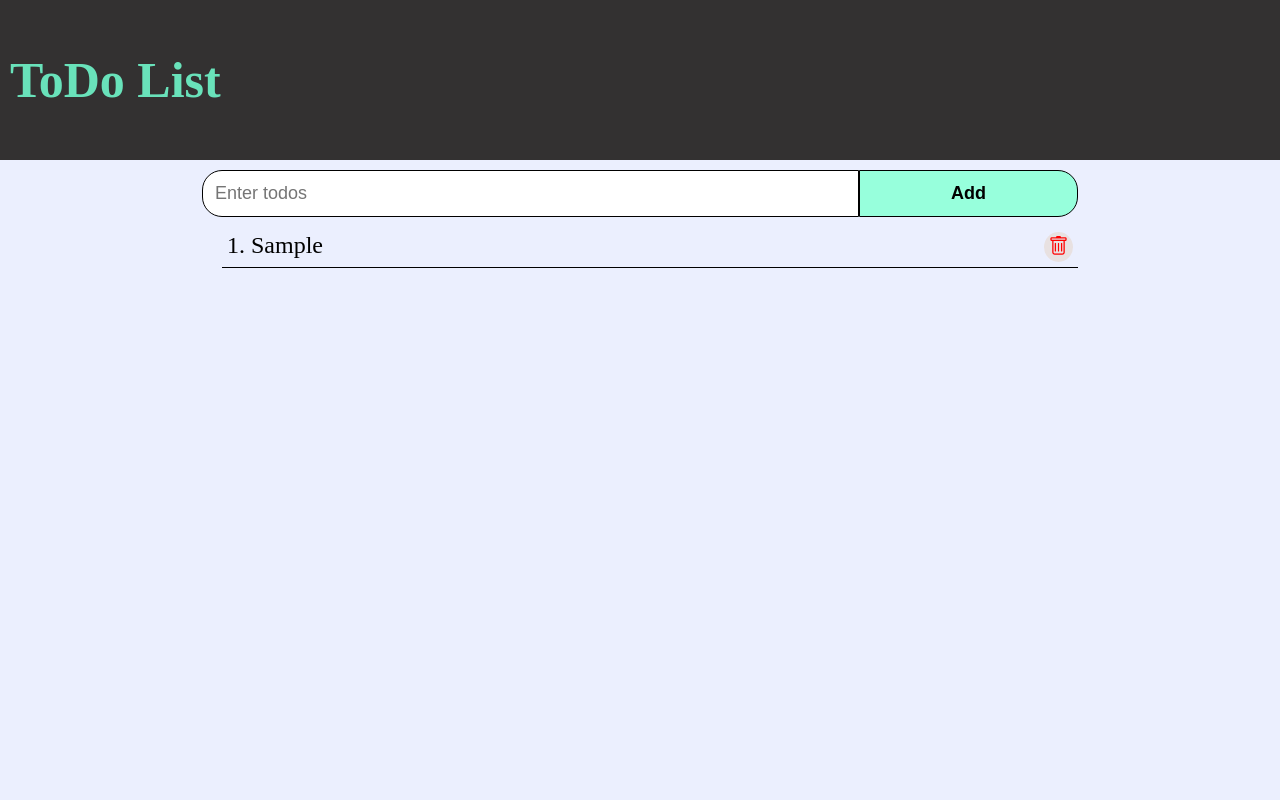
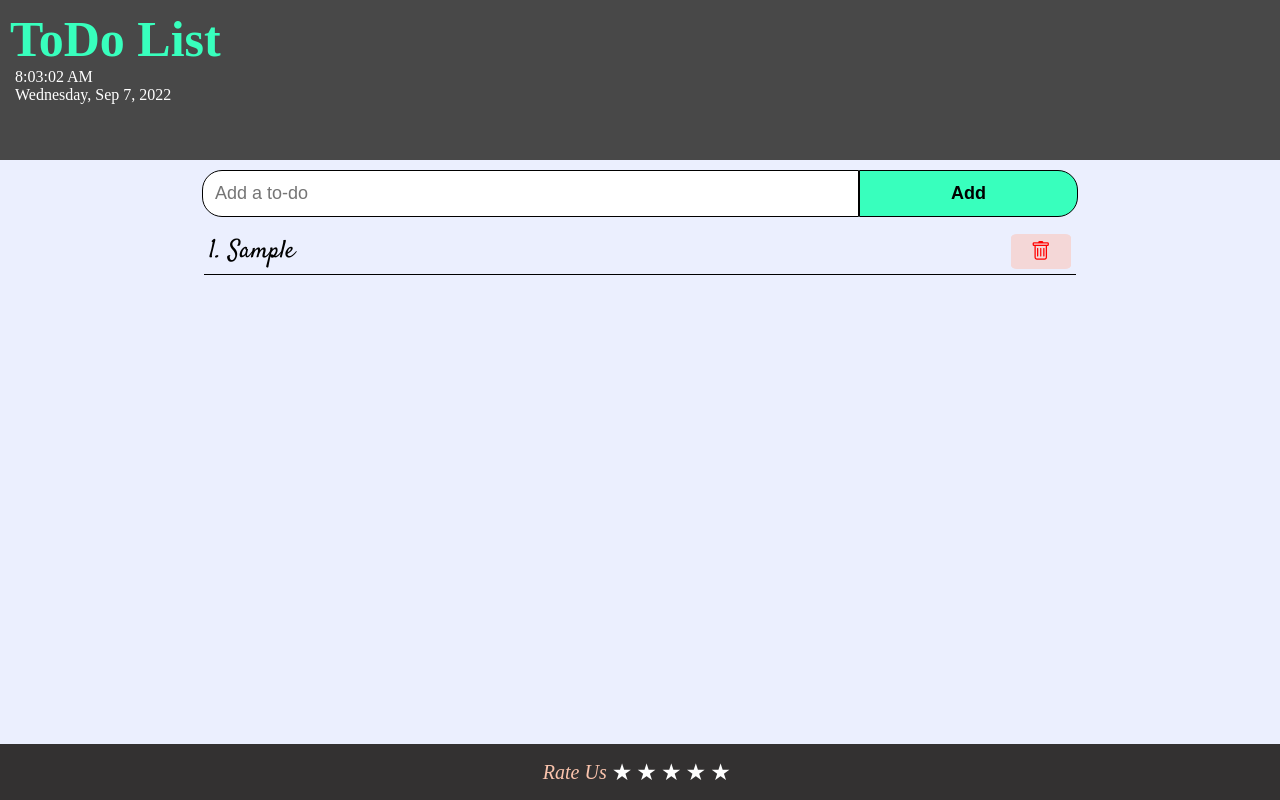
Before and after one commit to soumya1001/To-Do-List, a plain HTML site: page index.html in a window 1280 px wide. Both pictures are taken after typing "Sample" into the empty fields and a click on the button "Add". Drawn offline with nearby package versions, Linux system fonts and the light colour scheme.

Commit message:
Date and time added

```diff
--- a/index.css
+++ b/index.css
@@ -4,20 +4,31 @@ html,body {
 *{
     margin: 0;
     padding: 0;
-    box-sizing: border-box;
+    box-sizing: border-box ;
 }
 .head{
     width: 100%;
     height: 20%;
-    background-color: rgb(51, 49, 49);
-    color: rgb(105, 226, 186);
+    background-color: rgb(72, 72, 72);
+    padding: 10px;
     display: flex;
-    flex-direction: row;
-    align-items:center;
+    flex-direction: column;
+    justify-items: center;
 }
 .head h1{
     font-size: 50px;
-    padding: 10px;
+    color: rgb(56, 255, 189);
+}
+.head p{
+    color: rgb(255, 255, 255);
+    font-size: 16px;
+    padding: 0 0 0 5px;
+}
+.head h3{
+    color: rgb(255, 255, 255);
+    font-size: 16px;
+    font-weight: lighter;
+    padding: 0 0 0 5px;
 }
 .main{
     width: 70%;
@@ -49,10 +60,10 @@ input,button{
     padding: 12px;
     cursor: pointer;
     font-weight: bold;
-    background-color: rgb(151, 255, 220);
+    background-color: rgb(56, 255, 189);
 }
 #btn:hover{
-    background-color: rgb(202, 255, 237);
+    background-color: rgb(144, 255, 220);
 }
 .lists{
     margin: 10px auto;
@@ -67,25 +78,79 @@ input,button{
 }
 .container{
     background-color: rgb(235, 239, 254);
-    height: 80%;
+    height: 73%;
+    width: 100% !important;
     overflow: scroll;
-    scrollbar-color: blue;
 }
-.container .task{
+.container .main .lists{
+    padding: 2px;
+}
+.container .taskrow{
     display: flex;
+    padding-left: 4px;
 }
-.container .task p{
+#list .taskrow #checkbox{
+    margin: 2px 5px 0 0;
+    height: 26px;
+    width: 26px;
+}
+.container .taskrow .task{
+    background: none;
+    border: none;
     width: 100%;
+    font-size: 25px;
+    font-family: 'Satisfy', cursive;
+    /* display: block;
+    text-decoration-line: line-through;
+    text-decoration-color: rgb(137, 137, 137);
+    text-decoration-thickness: 5%;   */
 }
 .container .main .lists #list .del{
-    background-color: rgb(232, 225, 225);
-    border-radius: 100%;
+    background-color: rgb(244, 215, 215);
     font-size: 20px;
-    height: 30px;
-    width: 30px;
+    /* height: 30px; */
+    width: 65px;
+    display: flex;
+    text-align: center;
+    align-items: center;
+    justify-content: center;
+    cursor: pointer;
+    color: rgb(255, 0, 0);
+    border-radius: 10%;
+}
+.container .main .lists #list .edit{
+    background-color: rgb(205, 222, 255);
+    margin:  0 25px 0 0;
+    /* padding: 0 10px; */
+    /* height: 30px; */
+    width: 70px;
+    font-size: 17px;
     display: flex;
     align-items: center;
     justify-content: center;
     cursor: pointer;
-    color: rgb(255, 0, 0)
+    color: rgb(0, 42, 255);
+    border-radius: 10%;
 }
+/* rating */
+.rating{
+    height: 7%;
+    display: flex;
+    align-items: center;
+    align-content: center;
+    justify-content: center;
+    background-color: rgb(51, 49, 49);
+}
+.ratebtn{
+    background: none;
+    border: none;
+    color: white;
+    cursor: pointer;
+    font-size: 23px;
+}
+#emoji{
+    font-size: 20px;
+    color: rgb(251, 196, 173);
+    font-style: oblique;
+    font-weight: 100;
+}
--- a/index.html
+++ b/index.html
@@ -7,33 +7,51 @@
     <link rel="stylesheet" href="https://cdn.jsdelivr.net/npm/bootstrap-icons@1.9.1/font/bootstrap-icons.css">
     <link rel="stylesheet" href="index.css">
     <script src="https://unpkg.com/sweetalert/dist/sweetalert.min.js"></script>
+    <link rel="preconnect" href="https://fonts.googleapis.com">
+    <link rel="preconnect" href="https://fonts.gstatic.com" crossorigin>
+    <link href="https://fonts.googleapis.com/css2?family=Satisfy&display=swap" rel="stylesheet">
     <title>Document</title>
   </head>
   <body>
     <header class="head">
       <h1>ToDo List</h1>
+      <p id="time"></p>
+      <h3 id="date">date</h3>
+
     </header>
 
     <div class="container">
       <div class="main">
-
         <div class="adder">
-            <input type="text" placeholder="Enter todos" id="data" required />
+            <input type="text" placeholder="Add a to-do" id="data" required />
             <button id="btn" type="submit">Add</button>
         </div>
 
         <div class="lists">
           <ol id="list">
-            <!-- <li class="task">
-                <p>Title Here</p>
-                <span id="del">
+            <!-- <li class="taskrow">
+                <input type="checkbox" name="done" id="checkbox">
+                <input type="text" value="1. Title Here" class="task" readonly>
+                <span class="edit">Edit</span>
+                <span class="del">
                   <i class="bi bi-trash"></i>
                 </span>
             </li> -->
           </ol>
         </div>
-
       </div>
+    </div>
+    <!-- rating -->
+    <div class="rating">
+      <h1 id="emoji">Rate Us&#160</h1>
+      <div class="star">
+        <button class="ratebtn">&#9733</button>
+        <button class="ratebtn">&#9733</button>
+        <button class="ratebtn">&#9733</button>
+        <button class="ratebtn">&#9733</button>
+        <button class="ratebtn">&#9733&#160</button>
+      </div>
+      <!-- <button class="ratesubmit">Submit</button> -->
     </div>
     <script src="script.js"></script>
   </body>
--- a/script.js
+++ b/script.js
@@ -1,38 +1,82 @@
 const input = document.getElementById("data");
 const list = document.getElementById("list");
 const btn = document.getElementById("btn");
+const time = document.getElementById("time");
+const date = document.getElementById("date");
+
+//time
+function mytime(){
+    const d = new Date();
+    time.innerHTML = d.toLocaleTimeString();
+}
+setInterval(mytime,1000);
+//date
+function myDate(){
+    const dt = new Date().toLocaleDateString('en-us', { weekday:"long", year:"numeric", month:"short", day:"numeric"}) ;
+    date.innerHTML = dt;
+}
+myDate();
 
 const tasks = localStorage.getItem("tasks")?
 JSON.parse(localStorage.getItem("tasks"))
     :[];
 
 showTasks();
+
 //show all task
 function showTasks(){
     tasks.forEach((e,index)=>{
     const li = document.createElement("li");
-    li.className = "task";
+    li.className = "taskrow";
 
-    const p = document.createElement("p");
-    li.append(p);
-    p.innerText = (index+1)+". "+ e;
+    // const checkbox = document.createElement("input");
+    // checkbox.type="checkbox";
+    // checkbox.id="checkbox";
+    // li.appendChild(checkbox);
 
-    const span = document.createElement("span");
-    span.className = "del";
-    li.append(span);
+    const task = document.createElement("input");
+    task.type ="text";
+    task.className ="task";
+    task.setAttribute("readonly","readonly");
+    task.value = (index+1)+". "+ e;
+    li.append(task);
 
-    // icon
+    // const editspan = document.createElement("span");
+    // editspan.className = "edit";
+    // editspan.innerText="Edit";
+    // li.append(editspan);
+
+    const delspan = document.createElement("span");
+    delspan.className = "del";
+    li.append(delspan);
+
+    //del icon
     const i = document.createElement("i");
-    i.className="bi bi-trash"; //del icon
-    span.appendChild(i);
-
+    i.className="bi bi-trash";
+    delspan.appendChild(i);
+    //edit button
+    // editspan.addEventListener("click",()=>{
+    //     if(editspan.innerText.toLowerCase() == "edit"){
+    //         task.removeAttribute("readonly");
+    //         task.focus();
+    //         editspan.innerText="Save";
+    //     }else{
+    //         tasks.splice(index,1,"boy");
+    //         task.setAttribute("readonly","readonly");
+    //         editspan.innerText="Edit";
+    //         console.log(tasks);
+    //         swal("Saved.","Your task is updated","success");
+    //     }
+    // })
     //delete button
-    span.addEventListener("click",()=>{
-        swal("Deleted !","","warning");
+    delspan.addEventListener("click",()=>{
+        swal("Deleted !","","success");
         removeTasks();
         tasks.splice(index,1);
+        console.log(index);
         localStorage.setItem("tasks",JSON.stringify(tasks));
         showTasks();
+        console.log(tasks);
     })
 
     list.appendChild(li);
@@ -40,7 +84,7 @@ function showTasks(){
 }
 const removeTasks=()=>{
     tasks.forEach((e)=>{
-        const div = document.querySelector(".task");
+        const div = document.querySelector(".taskrow");
         div.remove();
     })
 }
@@ -53,7 +97,6 @@ input.addEventListener("keypress",(event)=>{
 //add todos
 btn.addEventListener("click",()=>{
     if(input.value === ''){
-        // alert("Empty!! Write something ");
         swal("Empty !!","Write something","warning");
     } else {
         removeTasks();
@@ -63,3 +106,16 @@ btn.addEventListener("click",()=>{
         input.value='';
     }
 })
+//rating
+const emoji=document.getElementById("emoji");
+const ratebtn=document.getElementsByClassName("ratebtn");
+Array.from(ratebtn).forEach((e,index)=>{
+    e.addEventListener("click",()=>{
+        for(var i=0; i<ratebtn.length; ++i){
+            ratebtn[i].style.color="white";
+        }
+        for(var j=0; j<=index; ++j){
+            ratebtn[j].style.color="#ffbf00";
+        }
+    })
+})
```
